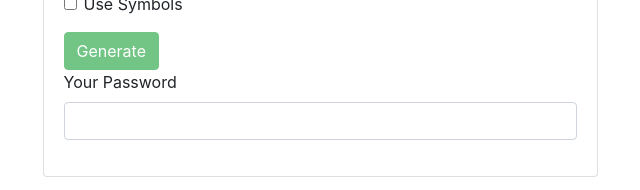
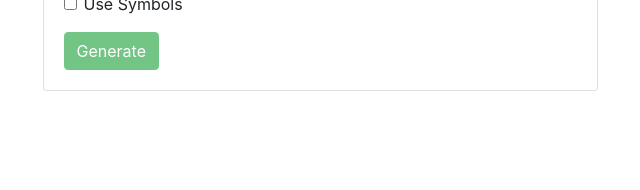
Before and after one commit to suchprogramming/ng-pwgen, an Angular app: page / in a window 1280 px wide. Shown: the part 239-429 px from the top of the page, without its empty margins (320-960 px from the left). Built offline with nearby package versions, Linux system fonts and the light colour scheme.

Commit message:
feat(app-component): use struct directive for cond rendering

```diff
--- a/src/app/app.component.html
+++ b/src/app/app.component.html
@@ -31,9 +31,10 @@
               Generate
             </button>
           </div>
-          <div class="form-group">
-            <label>Your Password</label>
-            <input class="form-control" [value]="password" type="text" />
+          <div class="card mt-3" *ngIf="password">
+            <div class="card-body text-center">
+              {{ password }}
+            </div>
           </div>
         </div>
       </div>
```
